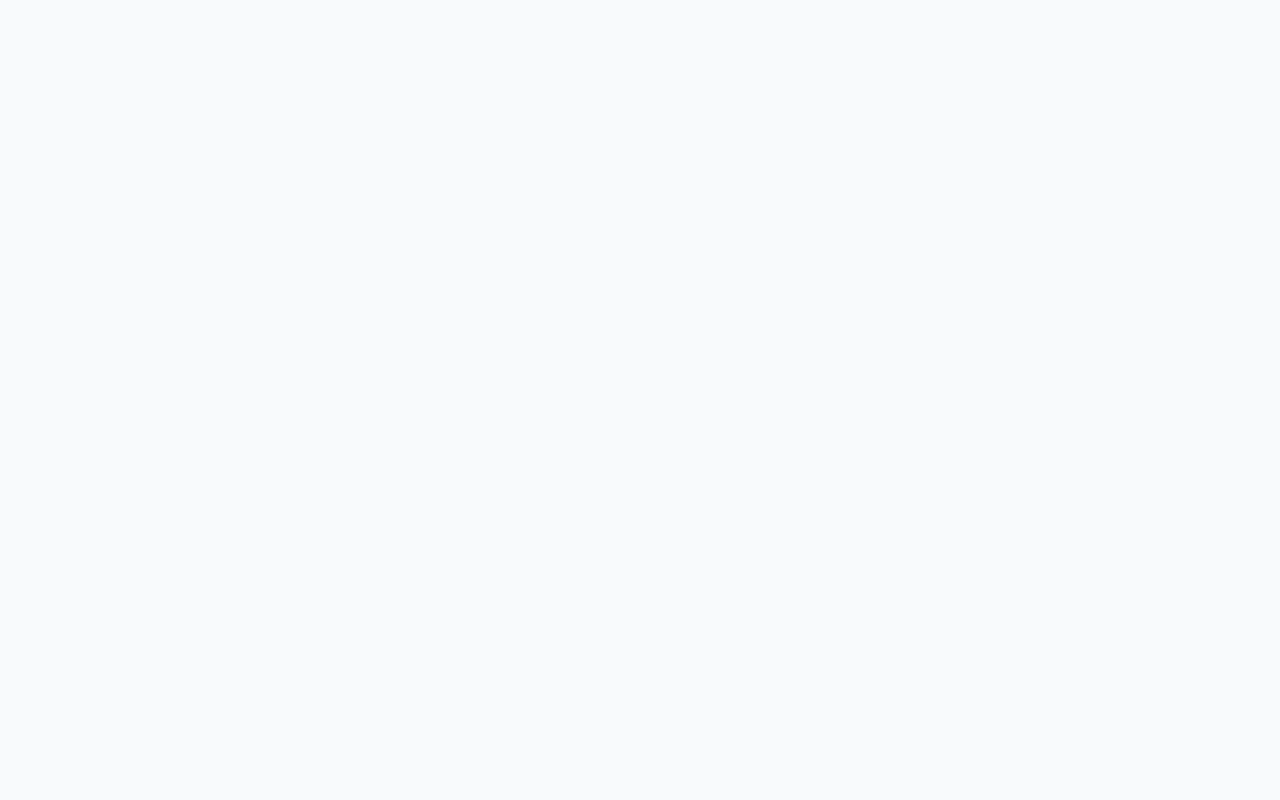
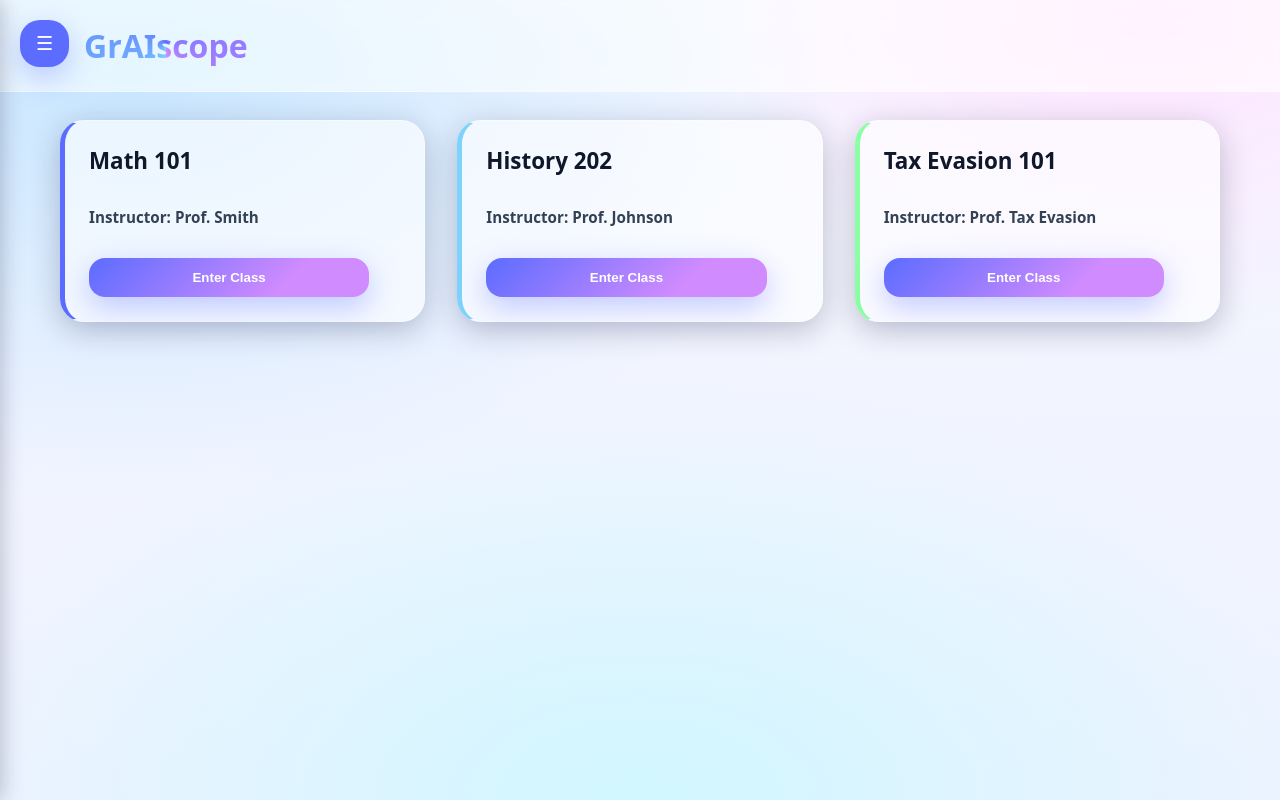
Before and after one commit to 25kgozon/HackOHIO25, a React (Vite) app in the folder src/frontend/vite-ui/: page /courses in a window 1280 px wide. Built offline with nearby package versions, Linux system fonts and the light colour scheme.

Commit message:
Added a courses page

```diff
--- a/src/frontend/vite-ui/src/main.tsx
+++ b/src/frontend/vite-ui/src/main.tsx
@@ -6,6 +6,7 @@
 import MainPage from './pages/MainPage.jsx'
 import LoginPage from './pages/LoginPage.jsx'
 import CoursesPage from './pages/CoursesPage.jsx'
+import CourseInfoPage from './pages/CourseInfoPage.jsx'
 
 createRoot(document.getElementById('root')!).render(
   <StrictMode>
@@ -14,6 +15,7 @@
         <Route path="/" element={<MainPage />} />
         <Route path="/login" element={<LoginPage />} />
         <Route path="/courses" element={<CoursesPage />} />
+        <Route path="/course/:id" element={<CourseInfoPage />} />
 
       </Routes>
     </Router>
--- /dev/null
+++ b/src/frontend/vite-ui/src/pages/CourseInfoPage.jsx
@@ -0,0 +1,65 @@
+import React, { useState } from "react";
+import { useParams, useLocation } from "react-router-dom";
+import Sidebar from "../components/Sidebar";
+import "../styles/CourseInfoPage.css";
+
+const sampleAssignments = {
+    upcoming: [
+        { title: "Homework 1", due: "Oct 28" },
+        { title: "Project Proposal", due: "Nov 3" },
+    ],
+    graded: [
+        { title: "Quiz 1", grade: "95%" },
+        { title: "Homework 0", grade: "100%" },
+    ],
+};
+
+const CourseInfoPage = () => {
+    const { id } = useParams();
+    const location = useLocation();
+    const courseTitle = location.state?.courseTitle || `Course #${id}`;
+    const [isSidebarOpen, setIsSidebarOpen] = useState(false);
+
+    const toggleSidebar = () => setIsSidebarOpen(!isSidebarOpen);
+
+    return (
+        <div className="course-info-page">
+            <header className="main-header">
+                <button className="menu-btn" onClick={toggleSidebar}>☰</button>
+                <h1 className="title-text">GrAIscope</h1>
+            </header>
+
+            <Sidebar isOpen={isSidebarOpen} onClose={() => setIsSidebarOpen(false)} />
+
+            <main className="course-info-content fade-in">
+                <h2 className="course-title iridescent">{courseTitle}</h2>
+
+                <section className="assignments-section">
+                    <h3>Upcoming Assignments</h3>
+                    <div className="assignment-cards">
+                        {sampleAssignments.upcoming.map((a, idx) => (
+                            <div key={idx} className="assignment-card upcoming">
+                                <strong>{a.title}</strong>
+                                <p>Due: {a.due}</p>
+                            </div>
+                        ))}
+                    </div>
+                </section>
+
+                <section className="assignments-section">
+                    <h3>Graded Assignments</h3>
+                    <div className="assignment-cards">
+                        {sampleAssignments.graded.map((a, idx) => (
+                            <div key={idx} className="assignment-card graded">
+                                <strong>{a.title}</strong>
+                                <p>Grade: {a.grade}</p>
+                            </div>
+                        ))}
+                    </div>
+                </section>
+            </main>
+        </div>
+    );
+};
+
+export default CourseInfoPage;
--- a/src/frontend/vite-ui/src/pages/CoursesPage.jsx
+++ b/src/frontend/vite-ui/src/pages/CoursesPage.jsx
@@ -1,5 +1,50 @@
+import React, { useState } from "react";
+import { useNavigate } from "react-router-dom";
+import Sidebar from "../components/Sidebar";
+import "../styles/CoursesPage.css";
 
+const CoursesPage = () => {
+    const navigate = useNavigate();
+    const [isSidebarOpen, setIsSidebarOpen] = useState(false);
 
-export default function CoursesPage(props){
-  return (<></>);
-}
+    const toggleSidebar = () => setIsSidebarOpen(!isSidebarOpen);
+
+    const courses = [
+        { id: 1, title: "Math 101", instructor: "Prof. Smith", color: "#5b6cff" },
+        { id: 2, title: "History 202", instructor: "Prof. Johnson", color: "#7dd3fc" },
+        { id: 3, title: "Tax Evasion 101", instructor: "Prof. Tax Evasion", color: "#8bffa4ff" }
+
+    ];
+
+    return (
+        <div className="courses-page">
+            <header className="main-header">
+                <button className="menu-btn" onClick={toggleSidebar}>☰</button>
+                <h1 className="title-text">GrAIscope</h1>
+            </header>
+
+            <Sidebar isOpen={isSidebarOpen} onClose={() => setIsSidebarOpen(false)} />
+
+            <main className="courses-content fade-in">
+                <div className="courses-grid">
+                    {courses.map((course) => (
+                        <div
+                            key={course.id}
+                            className="course-card"
+                            style={{ borderLeft: `5px solid ${course.color}` }}
+                            onClick={() =>
+                                navigate(`/course/${course.id}`, { state: { courseTitle: course.title } })
+                            }
+                        >
+                            <h3>{course.title}</h3>
+                            <p className="instructor">Instructor: {course.instructor}</p>
+                            <button className="btn">Enter Class</button>
+                        </div>
+                    ))}
+                </div>
+            </main>
+        </div>
+    );
+};
+
+export default CoursesPage;
--- /dev/null
+++ b/src/frontend/vite-ui/src/styles/CourseInfoPage.css
@@ -0,0 +1,37 @@
+.course-info-content {
+    padding: 120px 20px 40px 20px;
+    max-width: 900px;
+    margin: 0 auto;
+    display: flex;
+    flex-direction: column;
+    gap: 2rem;
+}
+
+.course-title {
+    font-size: 2rem;
+    text-align: center;
+}
+
+.assignments-section {
+    background: var(--glass-bg);
+    border: 1px solid var(--glass-brd);
+    border-radius: 1.5rem;
+    padding: 1.5rem;
+    box-shadow: var(--shadow-1);
+}
+
+.assignments-section h3 {
+    margin-top: 0;
+    margin-bottom: 1rem;
+}
+
+.assignments-section ul {
+    list-style: none;
+    padding-left: 0;
+    margin: 0;
+}
+
+.assignments-section li {
+    padding: 0.5rem 0;
+    border-bottom: 1px solid rgba(0, 0, 0, 0.05);
+}
--- /dev/null
+++ b/src/frontend/vite-ui/src/styles/CoursesPage.css
@@ -0,0 +1,160 @@
+/* ---------- Courses Page ---------- */
+.courses-page {
+    min-height: 100vh;
+    font-family: var(--font-sans);
+    background:
+        radial-gradient(1200px 700px at 10% 10%, #c8e6ff 0%, transparent 60%),
+        radial-gradient(900px 600px at 90% 0%, #ffe3ff 0%, transparent 55%),
+        radial-gradient(1200px 700px at 50% 100%, #d1f7ff 0%, transparent 60%),
+        linear-gradient(180deg, #f6f7ff 0%, #eef2ff 100%);
+}
+
+/* ---------- Header (like MainPage) ---------- */
+.main-header {
+    position: fixed;
+    top: 0;
+    left: 0;
+    width: 100%;
+    display: flex;
+    align-items: center;
+    gap: var(--s-6);
+    padding: var(--s-6);
+    background: var(--glass-bg);
+    backdrop-filter: saturate(140%) blur(12px);
+    border-bottom: 1px solid var(--glass-brd);
+    z-index: 1000;
+}
+
+.main-header h1 {
+    font-size: var(--h2, 2rem);
+    margin: 0;
+    background: conic-gradient(from 180deg at 50% 50%, #7dd3fc, #5b6cff, #d08bff);
+    -webkit-background-clip: text;
+    color: transparent;
+}
+
+.menu-btn {
+    background: var(--indigo-600);
+    color: white;
+    border: none;
+    border-radius: var(--r-lg);
+    padding: 0.75rem 1rem;
+    font-size: 1.2rem;
+    cursor: pointer;
+    box-shadow: 0 10px 30px rgba(91, 108, 255, 0.35);
+    transition: transform 0.15s ease, filter 0.2s ease;
+}
+
+.menu-btn:hover {
+    transform: translateY(-1px);
+    filter: saturate(120%);
+}
+
+/* ---------- Fade In ---------- */
+.fade-in {
+    animation: fadeIn 0.4s ease-in;
+}
+
+@keyframes fadeIn {
+    from {
+        opacity: 0;
+        transform: translateY(5px);
+    }
+
+    to {
+        opacity: 1;
+        transform: translateY(0);
+    }
+}
+
+/* ---------- Main Content ---------- */
+.courses-content {
+    padding: 120px 20px 40px 20px;
+    max-width: 1200px;
+    margin: 0 auto;
+}
+
+.courses-header {
+    font-size: 2rem;
+    margin-bottom: 2rem;
+    text-align: center;
+}
+
+/* ---------- Courses Grid ---------- */
+.courses-grid {
+    display: grid;
+    grid-template-columns: repeat(auto-fill, minmax(280px, 1fr));
+    gap: 2rem;
+}
+
+/* ---------- Course Card ---------- */
+.course-card {
+    background: var(--glass-bg);
+    border: 1px solid var(--glass-brd);
+    border-left: 6px solid var(--indigo-600);
+    border-radius: 1.5rem;
+    box-shadow: var(--shadow-1);
+    padding: 1.5rem;
+    display: flex;
+    flex-direction: column;
+    gap: 1rem;
+    transition: transform 0.2s ease, box-shadow 0.2s ease;
+}
+
+.course-card:hover {
+    transform: translateY(-4px);
+    box-shadow: 0 14px 40px rgba(24, 24, 55, 0.3);
+}
+
+.course-card h3 {
+    margin: 0;
+    font-size: 1.4rem;
+}
+
+.course-card .instructor {
+    font-weight: 600;
+    font-size: 0.95rem;
+    color: #334155;
+}
+
+.course-card .description {
+    font-size: 0.9rem;
+    color: #1f2937;
+}
+
+.course-card .btn {
+    margin-top: auto;
+    display: inline-flex;
+    align-items: center;
+    justify-content: center;
+    padding: 0.75rem 1rem;
+    border-radius: 1rem;
+    border: 0;
+    color: white;
+    font-weight: 700;
+    cursor: pointer;
+    background: linear-gradient(135deg, var(--indigo-600), var(--fuchsia-400) 70%);
+    box-shadow: 0 10px 30px rgba(91, 108, 255, 0.35);
+    transition: transform 0.15s ease, filter 0.2s ease;
+}
+
+.course-card .btn:hover {
+    transform: translateY(-1px);
+    filter: saturate(120%);
+}
+
+/* ---------- Iridescent Text ---------- */
+.iridescent {
+    --grad: conic-gradient(from 180deg at 50% 50%, #7dd3fc, #5b6cff, #8b5cf6, #d08bff, #7dd3fc);
+    background: var(--grad);
+    -webkit-background-clip: text;
+    color: transparent;
+}
+
+/* ---------- Responsive ---------- */
+@media (max-width: 768px) {
+    .courses-grid {
+        grid-template-columns: 1fr;
+        gap: 1.5rem;
+    }
+}
```
